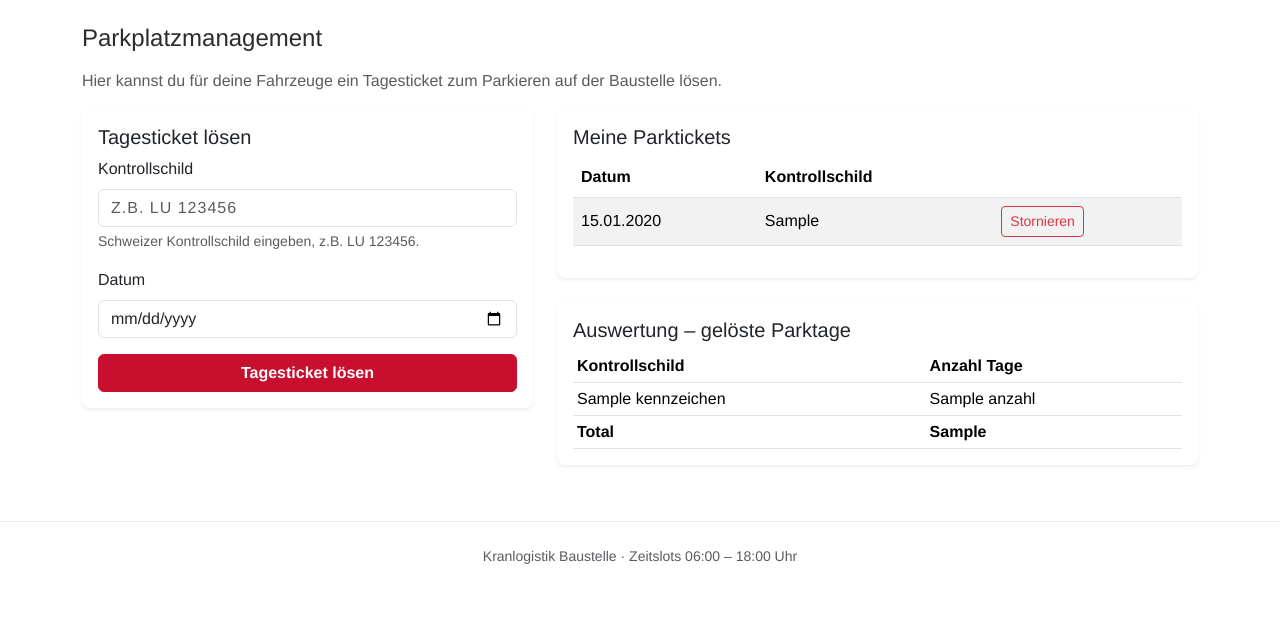
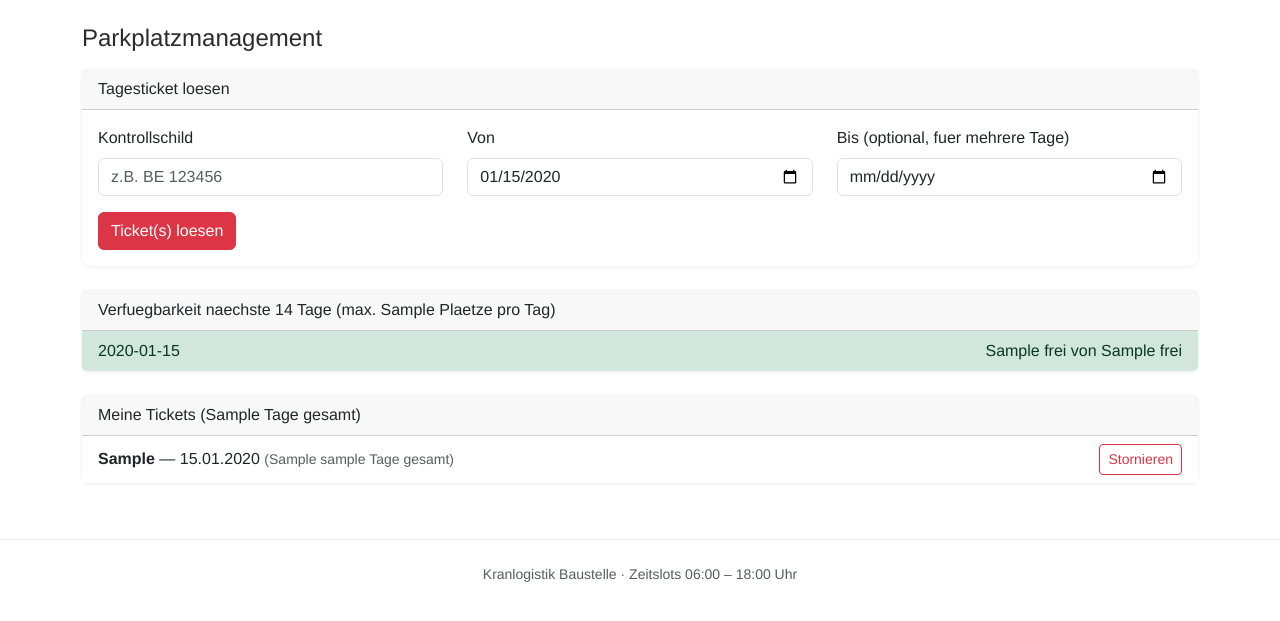
Before and after one commit to Jamas1414/kranlogistik, a Flask app: template templates/parkplatz.html in a window 1280 px wide. Shown: the part 59-680 px from the top of the page. Run offline with Flask 3, Linux system fonts and the light colour scheme; tables that the repository leaves empty hold one stand-in row (values such as "Sample post"); the template is opened without the code that fills it: values that come from a table or form of the project are taken from there, most other values are stand-ins (such as "Sample title", 1, 10 or a date in 2020).

Commit message:
Update parkplatz.html

```diff
--- a/templates/parkplatz.html
+++ b/templates/parkplatz.html
@@ -1,94 +1,68 @@
-{% extends 'base.html' %}
+{% extends "base.html" %}
 {% block title %}Parkplatz{% endblock %}
 {% block content %}
+
 <h4 class="mb-3">Parkplatzmanagement</h4>
-<p class="text-muted">Hier kannst du für deine Fahrzeuge ein Tagesticket zum Parkieren auf der Baustelle lösen.</p>
 
-<div class="row g-4">
-    <div class="col-lg-5">
-        <div class="card shadow-sm">
+<div class="card mb-4">
+    <div class="card-header">Tagesticket loesen</div>
     <div class="card-body">
-                <h5 class="card-title">Tagesticket lösen</h5>
         <form method="POST" action="{{ url_for('parkplatz') }}">
-                    <div class="mb-3">
+            <div class="row">
+                <div class="col-md-4 mb-3">
                     <label class="form-label">Kontrollschild</label>
-                        <input type="text" name="kennzeichen" class="form-control text-uppercase" placeholder="z.B. LU 123456" required style="letter-spacing: 1px;">
-                        <div class="form-text">Schweizer Kontrollschild eingeben, z.B. LU 123456.</div>
+                    <input type="text" name="kennzeichen" class="form-control" placeholder="z.B. BE 123456" required>
                 </div>
-                    <div class="mb-3">
-                        <label class="form-label">Datum</label>
-                        <input type="date" name="datum" class="form-control" value="{{ heute.isoformat() }}" required>
+                <div class="col-md-4 mb-3">
+                    <label class="form-label">Von</label>
+                    <input type="date" name="von" class="form-control" value="{{ heute.strftime('%Y-%m-%d') }}" required>
                 </div>
-                    <button type="submit" class="btn btn-warning w-100">Tagesticket lösen</button>
+                <div class="col-md-4 mb-3">
+                    <label class="form-label">Bis (optional, fuer mehrere Tage)</label>
+                    <input type="date" name="bis" class="form-control">
+                </div>
+            </div>
+            <button type="submit" class="btn btn-danger">Ticket(s) loesen</button>
         </form>
     </div>
 </div>
+
+<div class="card mb-4">
+    <div class="card-header">Verfuegbarkeit naechste 14 Tage (max. {{ max_parkplaetze }} Plaetze pro Tag)</div>
+    <ul class="list-group list-group-flush">
+        {% for tag in vorschau %}
+        <li class="list-group-item d-flex justify-content-between align-items-center {% if tag.voll %}list-group-item-danger{% elif tag.frei <= 5 %}list-group-item-warning{% else %}list-group-item-success{% endif %}">
+            <span>{{ tag.datum.strftime('%d.%m.%Y') }}</span>
+            <span>
+                {% if tag.voll %}
+                    <span class="belegung-status belegt">Ausgebucht</span>
+                {% else %}
+                    <span class="belegung-status frei">{{ tag.frei }} von {{ max_parkplaetze }} frei</span>
+                {% endif %}
+            </span>
+        </li>
+        {% endfor %}
+    </ul>
 </div>
 
-    <div class="col-lg-7">
-        <div class="card shadow-sm">
-            <div class="card-body">
-                <h5 class="card-title">Meine Parktickets</h5>
-                {% if eigene_tickets %}
-                <div class="table-responsive">
-                <table class="table table-striped align-middle">
-                    <thead>
-                        <tr>
-                            <th>Datum</th>
-                            <th>Kontrollschild</th>
-                            <th></th>
-                        </tr>
-                    </thead>
-                    <tbody>
-                        {% for t in eigene_tickets %}
-                        <tr>
-                            <td>{{ t.datum.strftime('%d.%m.%Y') }}</td>
-                            <td>{{ t.kennzeichen }}</td>
-                            <td>
-                                <form method="POST" action="{{ url_for('parkplatz_loeschen', ticket_id=t.id) }}" onsubmit="return confirm('Parkticket wirklich stornieren?');">
+<div class="card">
+    <div class="card-header">Meine Tickets ({{ gesamt_tage }} Tage gesamt)</div>
+    <ul class="list-group list-group-flush">
+        {% for ticket in eigene_tickets %}
+        <li class="list-group-item d-flex justify-content-between align-items-center">
+            <div>
+                <strong>{{ ticket.kennzeichen }}</strong>
+                &mdash; {{ ticket.datum.strftime('%d.%m.%Y') }}
+                <span class="text-muted small">({{ tage_pro_kennzeichen[ticket.kennzeichen] }} Tage gesamt)</span>
+            </div>
+            <form method="POST" action="{{ url_for('parkplatz_loeschen', ticket_id=ticket.id) }}" onsubmit="return confirm('Ticket wirklich stornieren?');">
                 <button type="submit" class="btn btn-sm btn-outline-danger">Stornieren</button>
             </form>
-                            </td>
-                        </tr>
+        </li>
+        {% else %}
+        <li class="list-group-item text-muted">Noch keine Tickets geloest.</li>
         {% endfor %}
-                    </tbody>
-                </table>
-                </div>
-                {% else %}
-                <p class="text-muted">Du hast noch keine Parktickets gelöst.</p>
-                {% endif %}
-            </div>
+    </ul>
 </div>
 
-        {% if tage_pro_kennzeichen %}
-        <div class="card shadow-sm mt-4">
-            <div class="card-body">
-                <h5 class="card-title">Auswertung – gelöste Parktage</h5>
-                <table class="table table-sm align-middle mb-0">
-                    <thead>
-                        <tr>
-                            <th>Kontrollschild</th>
-                            <th>Anzahl Tage</th>
-                        </tr>
-                    </thead>
-                    <tbody>
-                        {% for kennzeichen, anzahl in tage_pro_kennzeichen.items() %}
-                        <tr>
-                            <td>{{ kennzeichen }}</td>
-                            <td>{{ anzahl }}</td>
-                        </tr>
-                        {% endfor %}
-                    </tbody>
-                    <tfoot>
-                        <tr class="fw-bold">
-                            <td>Total</td>
-                            <td>{{ gesamt_tage }}</td>
-                        </tr>
-                    </tfoot>
-                </table>
-            </div>
-        </div>
-        {% endif %}
-    </div>
-</div>
 {% endblock %}
```
Lines whose indentation alone changed are shown as unchanged.
